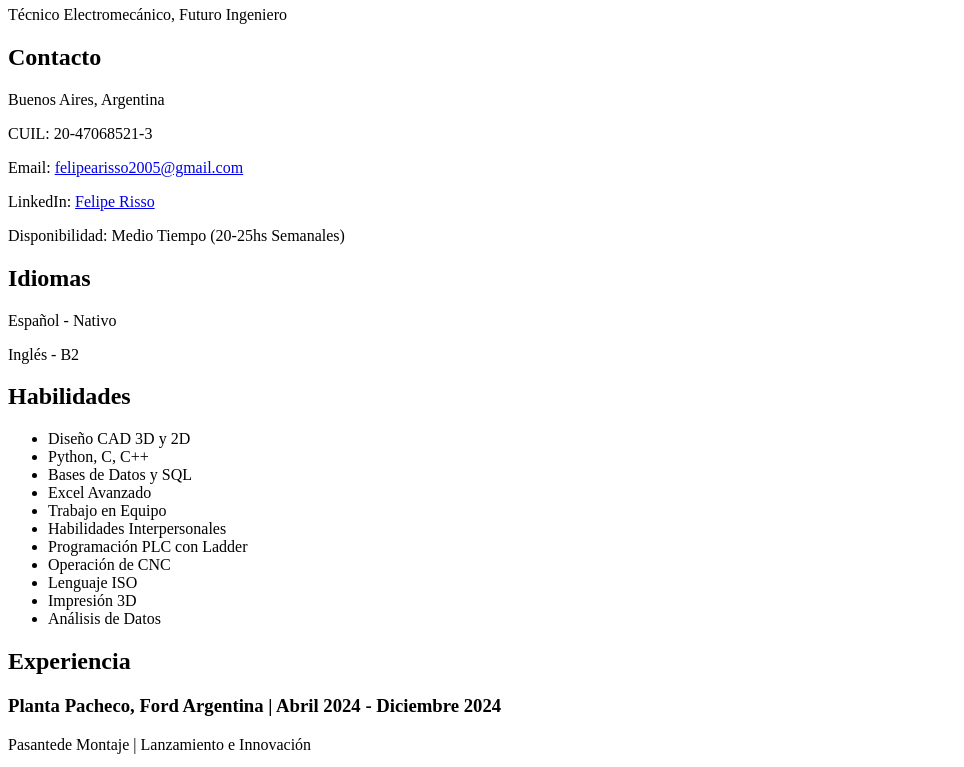
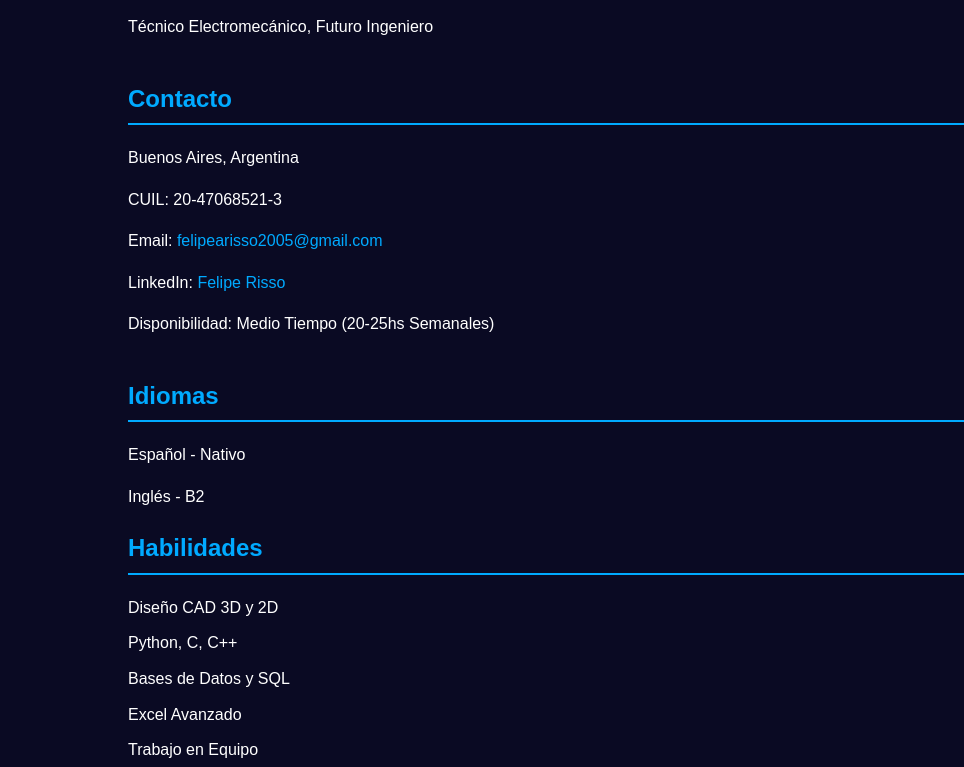
Before and after one commit to Frisso92/frisso92.github.io, a plain HTML site: page index.html in a window 1280 px wide. Shown: the part 100-867 px from the top of the page, without its empty margins (0-964 px from the left). Drawn offline with Linux system fonts and the light colour scheme.

Commit message:
fix link css index

```diff
--- a/index.html
+++ b/index.html
@@ -3,7 +3,7 @@
 <head>
     <meta charset="UTF-8">
     <meta name="viewport" content="width=device-width, initial-scale=1.0">
-    <style src="./css/indexStyle.css"></style>
+    <link rel="stylesheet" href="./css/indexStyle.css">
     <title>Felipe Risso - Portfolio/Resume</title>
 </head>
 <body>
```
